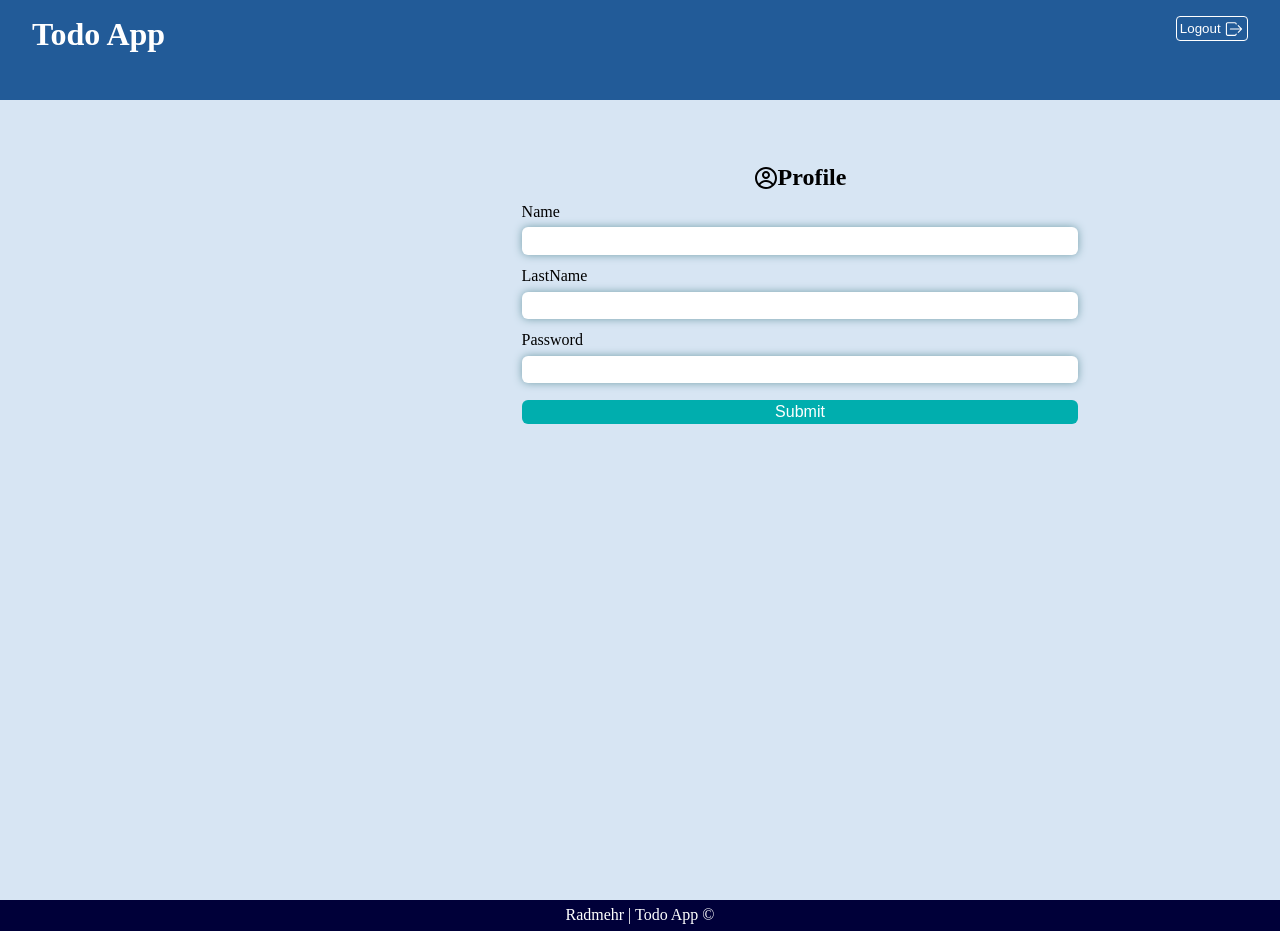
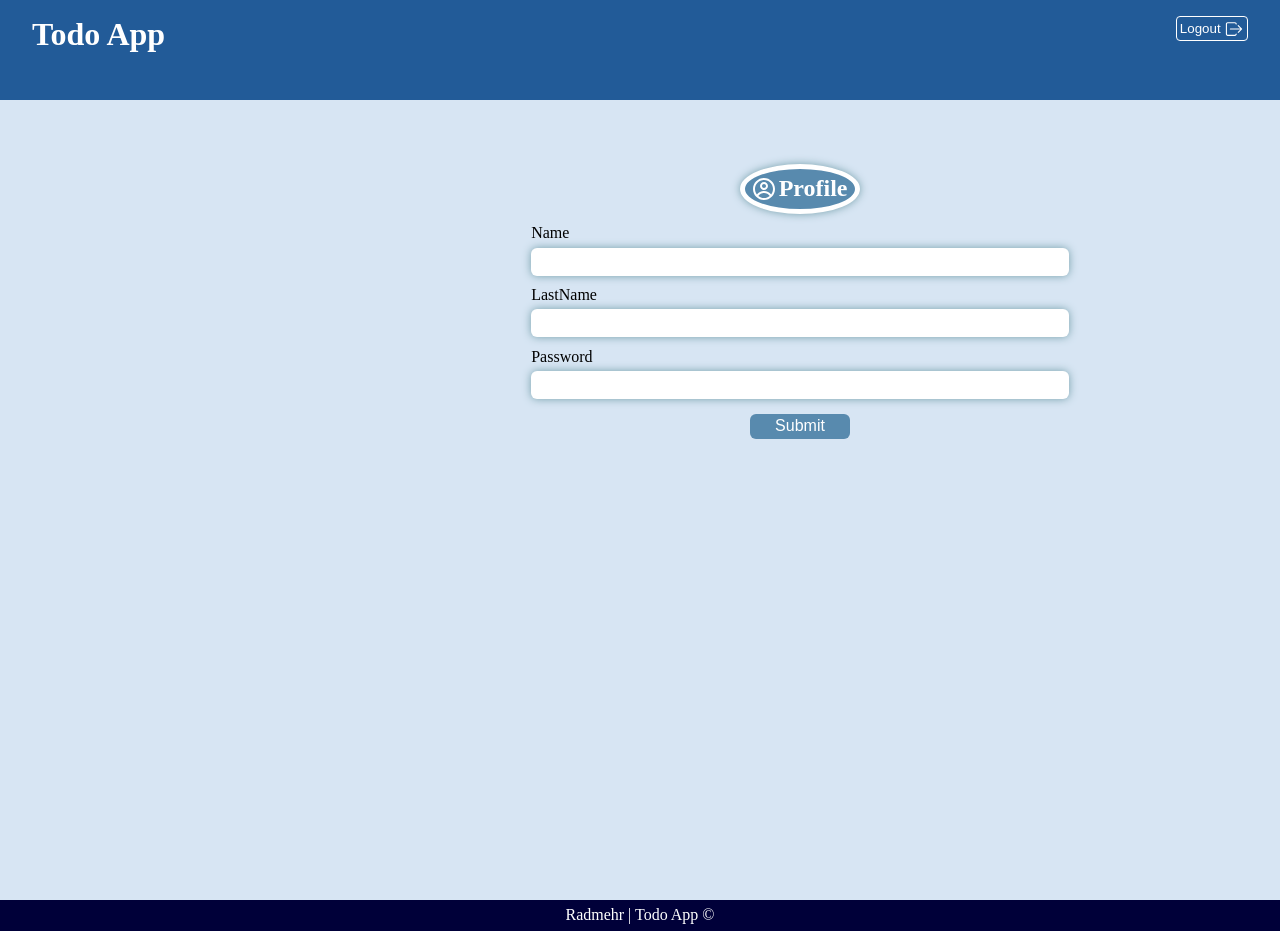
Before and after one commit to radmehr-fatemi/todo-app, a Next.js app: page /profile in a window 1280 px wide. Built offline with nearby package versions, Linux system fonts and the light colour scheme; no server answers; the database is empty; sample sign-in values are in the browser's storage.

Commit message:
Absoluted animations and fonish the project

```diff
--- a/components/template/layout/index.jsx
+++ b/components/template/layout/index.jsx
@@ -38,7 +38,7 @@ const Layout = ({ children }) => {
 
     const logoutHandler = () => {
         signOut({ redirect: false })
-        router.reload()
+        router.replace("/auth/signup")
     }
 
     return (
--- a/components/template/layout/index.module.css
+++ b/components/template/layout/index.module.css
@@ -49,20 +49,21 @@
 
 /* --------------aside----------------- */
 .aside {
-    width: 80%;
-    background-color: #fff;
+    width: 100%;
+    background-color: #4d73829c;
+    backdrop-filter: blur(4px);
     height: 100vh;
     position: fixed;
     top: 0;
     display: flex;
     flex-direction: column;
     padding: 2rem;
+    color: #fff;
     z-index: 10;
 }
 
 #showSide {
     animation: ShowSide .3s forwards;
-    box-shadow: 0 0 10pc 1pc #02141b;
 }
 
 #unShowSide {
@@ -73,20 +74,22 @@
     display: flex;
     align-items: center;
     justify-content: space-between;
-    border-bottom: 1px solid #c2c2c2;
-    padding-bottom: .4rem;
+    padding-bottom: .8rem;
+    font-size: 1.3rem;
 }
 
 .asideHead svg {
-    width: 26px;
-    height: 26px;
+    width: 32px;
+    height: 32px;
 }
 
 .aside a {
     padding: 1rem 0;
-    font-size: 1.2rem;
+    font-size: 1.4rem;
     display: flex;
     align-items: center;
+    color: #fff;
+    border-top: 2px solid #fff;
 }
 
 .aside a:hover {
@@ -118,7 +121,7 @@
 
 @keyframes ShowL {
     0% {
-        opacity: .3;
+        opacity: .0;
         transform: translateX(-100%);
     }
 }
--- a/components/template/profile/ProfilePage.jsx
+++ b/components/template/profile/ProfilePage.jsx
@@ -14,7 +14,8 @@ import ProfileContent from '@/components/module/profile/ProfileContent';
 
 const ProfilePage = () => {
 
-    const [data, setData] = useState(null);
+    const [data, setData] = useState({});
+    const [show, setShow] = useState(false);
     const [form, setForm] = useState({
         name: "",
         lastName: "",
@@ -44,7 +45,8 @@ const ProfilePage = () => {
 
     useEffect(() => {
         fetchData()
-    }, [])
+        if ( !!data.name ) setShow(true)
+    }, [data])
 
     return (
         <div className={styles.profilePage} >
@@ -54,14 +56,16 @@ const ProfilePage = () => {
             </h2>
 
             {
-                !data ?
+                !show &&
                     <ProfileForm
                         form={form}
                         setForm={setForm}
                         patchData={patchData}
                         className={styles.profileForm}
-                    /> :
-
+                    />
+            }
+            {
+                !!show &&
                     <ProfileContent
                         data={data}
                         className={styles.profileContent}
--- a/components/template/profile/ProfilePage.module.css
+++ b/components/template/profile/ProfilePage.module.css
@@ -2,27 +2,57 @@
     max-width: 1600px;
     width: 100vw;
     min-height: 88vh;
-    padding: 1rem;
+    padding: 1rem 2rem;
 }
 
 .profilePage h2 {
     text-align: center;
     display: flex;
     align-items: center;
-    justify-content: center;
+    justify-content: space-around;
+    background-color: #588aae;
+    color: #fff;
+    border-radius: 50%;
+    width: 120px;
+    margin: auto;
+    padding: .4rem;
+    border: 5px solid #fff;
+    box-shadow: 0 0 8px #759faa;
+    animation: ShowS .5s;
 }
 
 .profileContent div {
     display: flex;
     align-items: center;
     justify-content: space-between;
-    width: 80%;
-    margin: auto;
-    padding: .5rem 0;
+    width: 100%;
+    margin: .5rem 0;
+    padding: .5rem;
+    border: 2px solid #fff;
+    border-radius: 8px;
+}
+
+.profileContent div:nth-child(1) {
+    animation: Show .5s .6s;
+}
+.profileContent div:nth-child(2) {
+    animation: Show .5s .4s;
+}
+.profileContent div:nth-child(3) {
+    animation: Show .5s .2s;
 }
 
 .profileContent {
-    padding: 2rem 0;
+    display: flex;
+    flex-direction: column;
+    justify-content: center;
+    align-items: center;
+    padding: 1rem ;
+    background-color: #588aae;
+    color: #fff;
+    border-radius: 8px;
+    margin-top: 1rem;
+    animation: ShowS .5s;
 }
 
 .profileContent p {
@@ -41,20 +71,47 @@
     padding: .4rem;
     border-radius: 6px;
     box-shadow: 0 0 8px #759faa;
+    animation: ShowS .5s .3s;
 }
 
 .profileForm label {
     margin-top: .3rem;
+    animation: ShowS .3s .1s;
 }
 
 .profileForm button {
+    width: 100px;
+    margin: .6rem auto;
     border: none;
-    background-color: rgb(0, 174, 174);
+    background-color: #588aae;
     color: #fff;
     border-radius: 6px;
     padding: .2rem;
     font-size: 1rem;
-    margin-top: .6rem;
+    animation: ShowW .5s;
+    overflow: hidden;
+}
+
+.profileForm button:hover {
+    background-color: #5c99c5;
+}
+
+@keyframes Show {
+    0% {
+        transform: translateY(-100px);
+        opacity: 0;
+    }
+}
+
+@keyframes ShowS {
+    0% {
+        transform: scale(0);
+    }
+}
+@keyframes ShowW {
+    0% {
+        width: 0;
+    }
 }
 
 /* ----------------------------------- */
@@ -63,8 +120,9 @@
         width: calc( 100vw - 320px );
     }
 
-    .profileContent div {
-        width: 50%;
+    .profileContent {
+        width: 60%;
+        margin: 2rem auto;
     }
 
     .profileForm {
--- a/components/template/sign-in/SignInPage.jsx
+++ b/components/template/sign-in/SignInPage.jsx
@@ -50,7 +50,7 @@ const SignInPage = () => {
                 toast.success("Login was successfully")
                 setTimeout(() => router.replace("/"), 1000)
             } else {
-                return toast.error("Sorry there is a problem")
+                return toast.error(data.massage)
             }
         }
     };
--- a/components/template/sign-up/SignUpPage.jsx
+++ b/components/template/sign-up/SignUpPage.jsx
@@ -49,7 +49,7 @@ const SignUpPage = () => {
                 toast.success("Register was successfully")
                 setTimeout(() => router.replace("/auth/signin"), 1000)
             } else {
-                return toast.error("Sorry there is a problem")
+                return toast.error(data.massage)
             }
         }
     };
--- a/pages/api/todo.js
+++ b/pages/api/todo.js
@@ -1,6 +1,5 @@
 import User from "@/model/User"
 import connectDB from "@/utils/connectDB"
-import { getSession } from "next-auth/react"
 import { authOptions } from "./auth/[...nextauth]"
 import { getServerSession } from "next-auth/next"
 import sortTodos from "@/utils/sortTodos"
--- a/pages/profile/index.jsx
+++ b/pages/profile/index.jsx
@@ -1,6 +1,4 @@
-import { getSession, useSession } from "next-auth/react";
-import { useEffect, useState } from "react";
-import { useRouter } from "next/router";
+import { getSession } from "next-auth/react";
 
 //Component
 import ProfilePage from "@/components/template/profile/ProfilePage";
@@ -16,7 +14,7 @@ export const getServerSideProps = async ({ req }) => {
     const session = await getSession({ req });
 
     if (!session) return {
-        redirect: { destination: "/signup", permanent: false }
+        redirect: { destination: "/auth/signup", permanent: false }
     }
 
     return {
```
Also changed, not shown: components/template/add-todo/AddTodoPage.module.css (+17 -3 lines).
